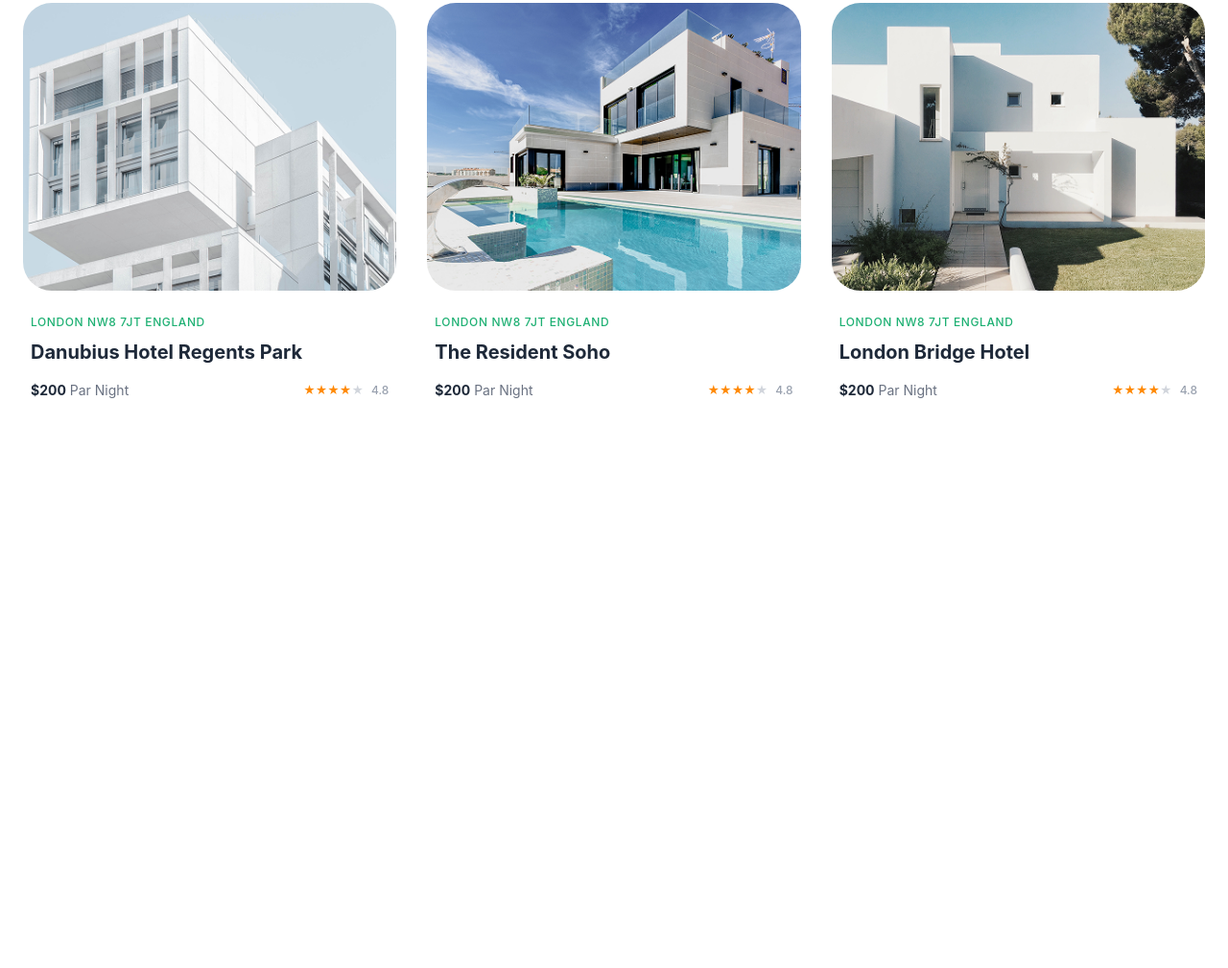
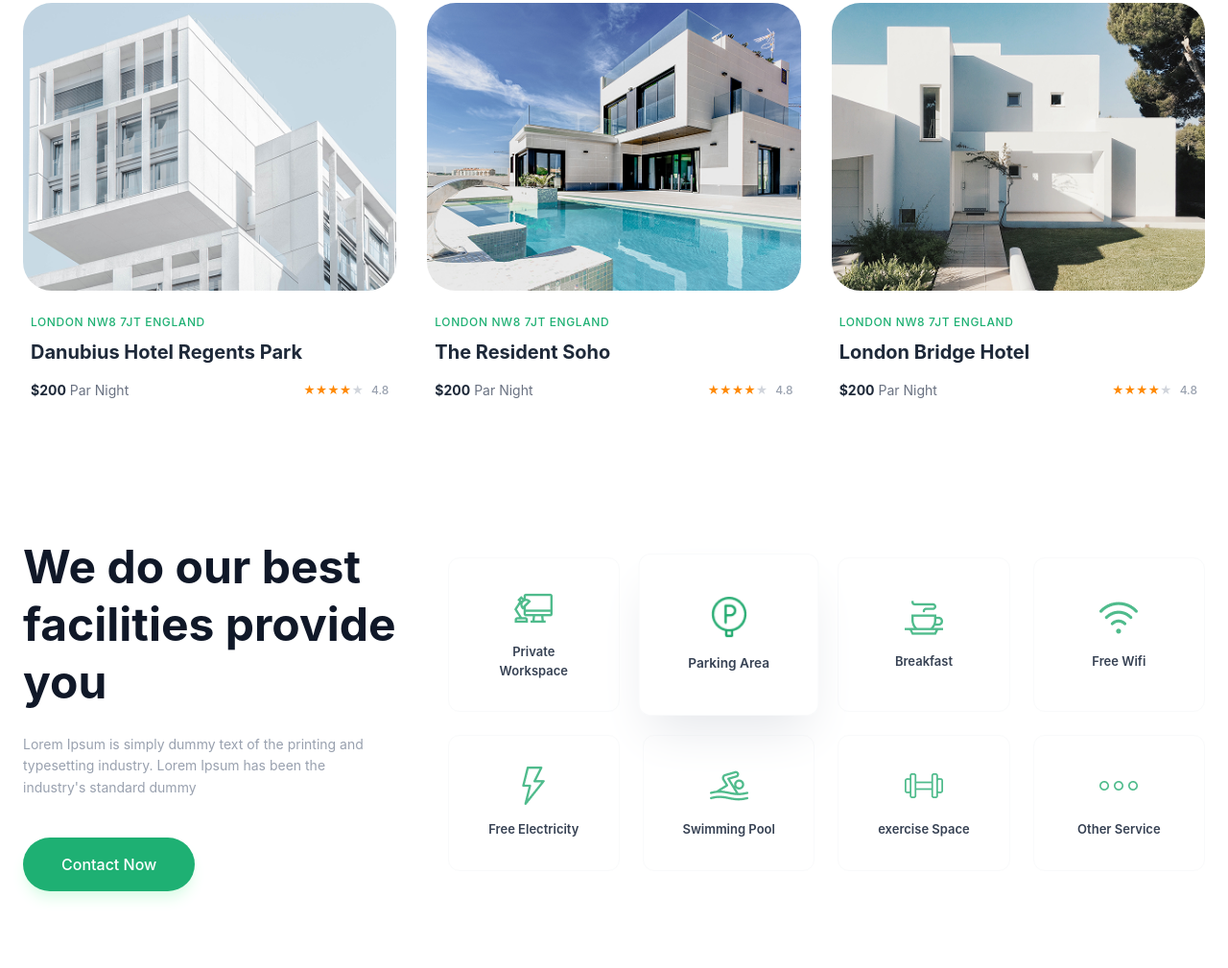
Before and after one commit to Ilyos11/Tailwind-9, a website: page index.html in a window 1280 px wide. Shown: the part 836-1845 px from the top of the page at 96% size. Before the commit the page ends 1317 px from the top, so only its background shows below. Drawn offline with nearby package versions, Linux system fonts and the light colour scheme; files that its build step writes are made by us from their sources.

Commit message:
Section 4

```diff
--- a/index.html
+++ b/index.html
@@ -186,5 +186,78 @@
 </section>
 
 
+<!-- Section 4-->
+<section class="max-w-7xl mx-auto px-6 py-20 font-sans">
+  <div class="flex flex-col lg:flex-row gap-12 items-center">
+
+
+    <div class="w-full lg:w-1/3">
+      <h2 class="text-4xl md:text-5xl font-bold text-gray-900 leading-tight">
+        We do our best facilities provide you
+      </h2>
+      <p class="text-gray-400 mt-6 text-sm leading-relaxed max-w-sm">
+        Lorem Ipsum is simply dummy text of the printing and typesetting industry. Lorem Ipsum has been the industry's standard dummy
+      </p>
+
+      <button class="mt-10 bg-[#1EB073] hover:bg-[#189a64] text-white px-10 py-4 rounded-full font-medium transition-all shadow-lg shadow-green-100 active:scale-95">
+        Contact Now
+      </button>
+    </div>
+
+    <div class="w-full lg:w-2/3 grid grid-cols-2 md:grid-cols-4 gap-6">
+
+
+      <div class="bg-white border border-gray-50 rounded-xl p-8 flex flex-col items-center justify-center text-center hover:shadow-2xl hover:shadow-gray-200 transition-all cursor-default group">
+        <img src="./images/Truck photo.png" alt="" class="w-10 h-10 mb-4 opacity-80 group-hover:opacity-100">
+        <span class="text-[13px] font-semibold text-gray-700">Private Workspace</span>
+      </div>
+
+
+      <div class="bg-white border border-gray-50 rounded-xl p-8 flex flex-col items-center justify-center text-center shadow-2xl shadow-gray-200 scale-105 z-10">
+        <img src="./images/Parking icon.png" alt="" class="w-10 h-10 mb-4">
+        <span class="text-[13px] font-semibold text-gray-700">Parking Area</span>
+      </div>
+
+
+      <div class="bg-white border border-gray-50 rounded-xl p-8 flex flex-col items-center justify-center text-center hover:shadow-2xl hover:shadow-gray-200 transition-all cursor-default group">
+        <img src="./images/Capuccino icon.png" alt="" class="w-10 h-10 mb-4 opacity-80 group-hover:opacity-100">
+        <span class="text-[13px] font-semibold text-gray-700">Breakfast</span>
+      </div>
+
+
+      <div class="bg-white border border-gray-50 rounded-xl p-8 flex flex-col items-center justify-center text-center hover:shadow-2xl hover:shadow-gray-200 transition-all cursor-default group">
+        <img src="./images/Wifi icon.png" alt="" class="w-10 h-10 mb-4 opacity-80 group-hover:opacity-100">
+        <span class="text-[13px] font-semibold text-gray-700">Free Wifi</span>
+      </div>
+
+
+      <div class="bg-white border border-gray-50 rounded-xl p-8 flex flex-col items-center justify-center text-center hover:shadow-2xl hover:shadow-gray-200 transition-all cursor-default group">
+        <img src="./images/Electry icon.png" alt="" class="w-10 h-10 mb-4 opacity-80 group-hover:opacity-100">
+        <span class="text-[13px] font-semibold text-gray-700">Free Electricity</span>
+      </div>
+
+
+      <div class="bg-white border border-gray-50 rounded-xl p-8 flex flex-col items-center justify-center text-center hover:shadow-2xl hover:shadow-gray-200 transition-all cursor-default group">
+        <img src="./images/Swimmer icon.png" alt="" class="w-10 h-10 mb-4 opacity-80 group-hover:opacity-100">
+        <span class="text-[13px] font-semibold text-gray-700">Swimming Pool</span>
+      </div>
+
+
+      <div class="bg-white border border-gray-50 rounded-xl p-8 flex flex-col items-center justify-center text-center hover:shadow-2xl hover:shadow-gray-200 transition-all cursor-default group">
+        <img src="./images/Dumbell icon.png" alt="" class="w-10 h-10 mb-4 opacity-80 group-hover:opacity-100">
+        <span class="text-[13px] font-semibold text-gray-700">exercise Space</span>
+      </div>
+
+
+      <div class="bg-white border border-gray-50 rounded-xl p-8 flex flex-col items-center justify-center text-center hover:shadow-2xl hover:shadow-gray-200 transition-all cursor-default group">
+        <img src="./images/Other service.png" alt="" class="w-10 h-10 mb-4 opacity-80 group-hover:opacity-100">
+        <span class="text-[13px] font-semibold text-gray-700">Other Service</span>
+      </div>
+
+    </div>
+  </div>
+</section>
+
+
 </body>
 </html>
```
Also changed, not shown: images/Capuccino icon.png (added), images/Dumbell icon.png (added), images/Electry icon.png (added), images/Other service.png (added), images/Parking icon.png (added), images/Swimmer icon.png (added), images/Truck photo.png (added), images/Wifi icon.png (added).
